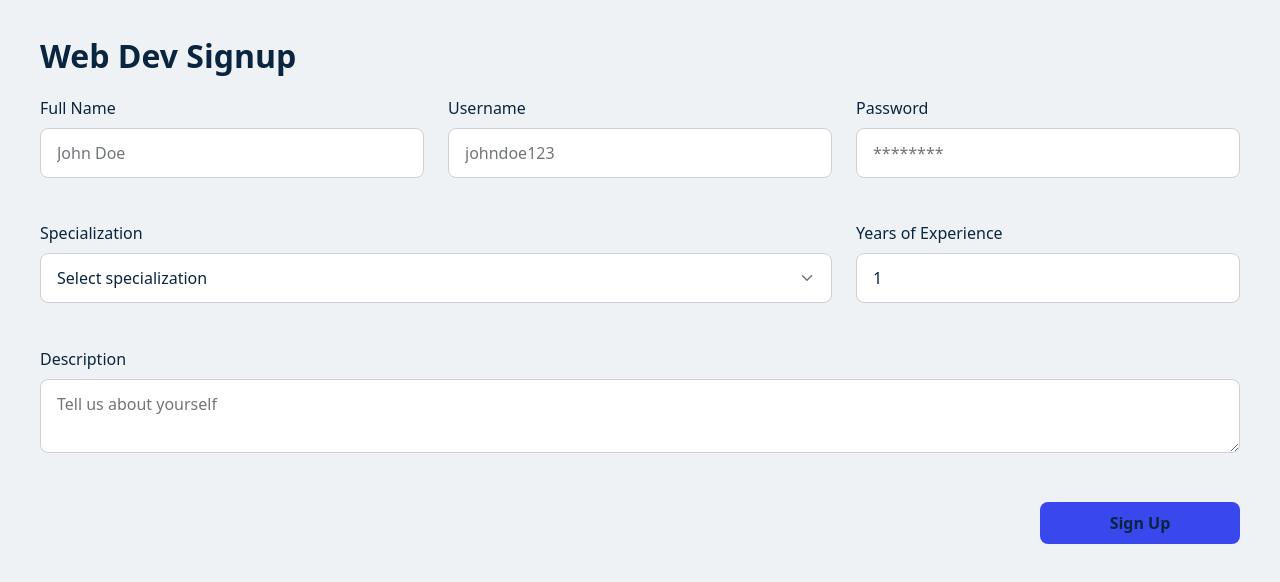
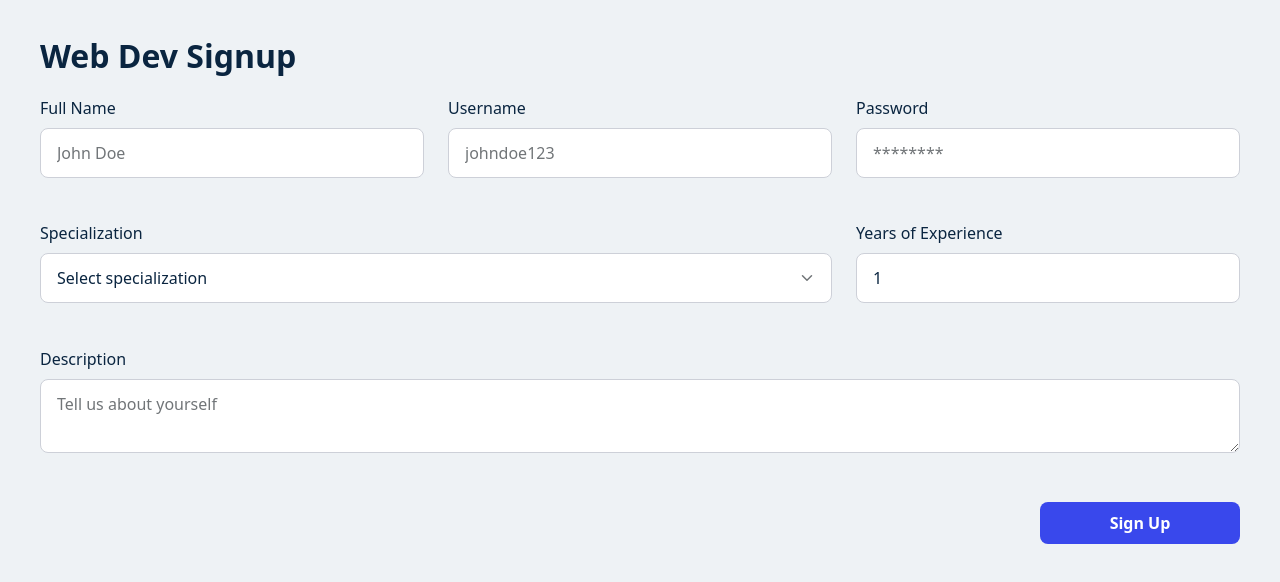
Before and after one commit to emanuelefavero/ex-react-useref-signup, a React (Vite) app: page / in a window 1280 px wide. Shown: the top 582 px of the page. Built offline with nearby package versions, Linux system fonts and the light colour scheme.

Commit message:
style: update button styling

```diff
--- a/src/components/ui/Button.css
+++ b/src/components/ui/Button.css
@@ -32,8 +32,8 @@
   }
 
   &.primary {
-    background-color: var(--primary);
-    color: var(--primary-foreground);
+    background-color: var(--primary-solid);
+    color: var(--primary-solid-foreground);
     border: 1px solid transparent;
   }
 
```
